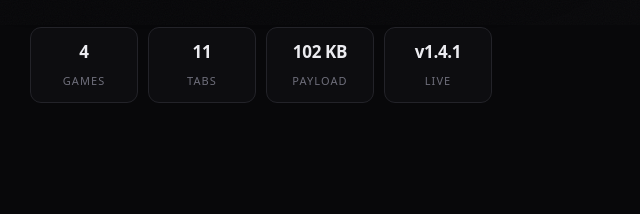
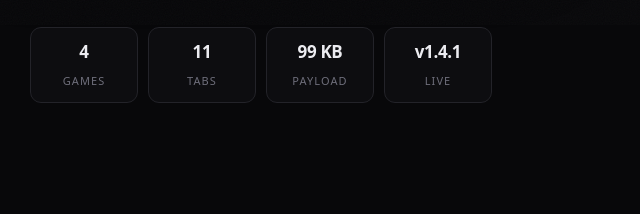
Before and after one commit to vkorona26-oss/Tupachub, a plain HTML site: page index.html in a window 1280 px wide. Shown: the part 775-989 px from the top of the page, 379-1019 px from the left. Drawn offline with Linux system fonts and the light colour scheme.

```diff
--- a/index.html
+++ b/index.html
@@ -78,7 +78,7 @@
     <div class="stats">
       <div><b>4</b><span>games</span></div>
       <div><b>11</b><span>tabs</span></div>
-      <div><b>102 KB</b><span>payload</span></div>
+      <div><b>99 KB</b><span>payload</span></div>
       <div><b>v1.4.1</b><span>live</span></div>
     </div>
   </section>
```
